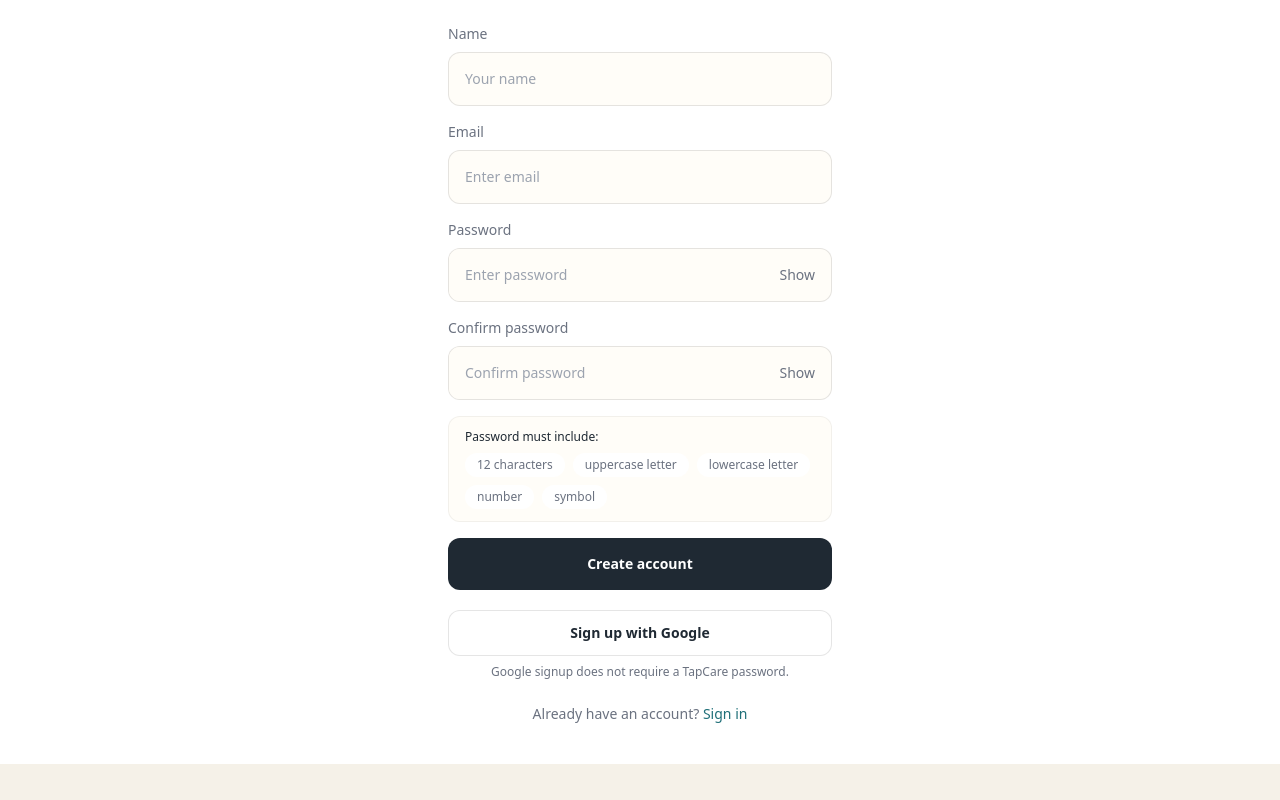
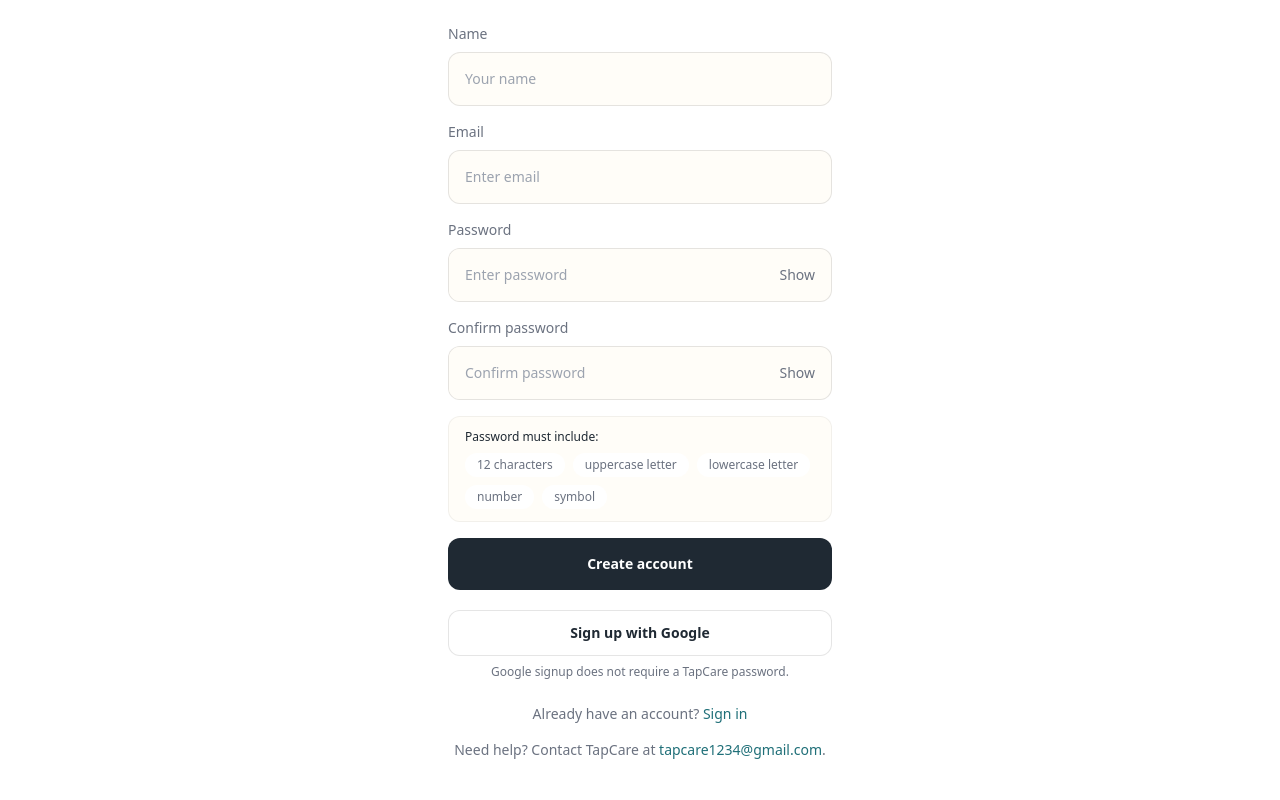
Before and after one commit to TapCare-Team/TapCare, a Next.js app: page /signup in a window 1280 px wide. Shown: the part 200-1000 px from the top of the page. Before the commit the page ends 964 px from the top, so only its background shows below. Built offline with nearby package versions, Linux system fonts and the light colour scheme; no server answers.

Commit message:
Add caregiver support contact email

```diff
--- a/src/app/(caregiver)/caregiver/page.tsx
+++ b/src/app/(caregiver)/caregiver/page.tsx
@@ -2,6 +2,7 @@ import { AppShell } from "@/components/shared/app-shell";
 import { Panel } from "@/components/shared/panel";
 import { CaseloadTable } from "@/components/caregiver/caseload-table";
 import { HouseholdAccessRequestForm } from "@/components/caregiver/household-access-request-form";
+import { SupportContact } from "@/components/shared/support-contact";
 import { requireUserWithRole } from "@/lib/auth";
 import { isDatabaseConfigured } from "@/lib/db/database-mode";
 import { getHouseholdsByIds } from "@/modules/households/services/household-analytics.service";
@@ -41,6 +42,7 @@ export default async function CaregiverDashboardPage() {
             initialRequests={requests}
             canRequest={canRequest}
           />
+          <SupportContact className="mt-5 text-sm text-muted" />
         </Panel>
       ) : null}
     </AppShell>
--- a/src/app/forgot-password/page.tsx
+++ b/src/app/forgot-password/page.tsx
@@ -1,5 +1,6 @@
 import Link from "next/link";
 import { ForgotPasswordForm } from "@/components/auth/forgot-password-form";
+import { SupportContact } from "@/components/shared/support-contact";
 
 export const dynamic = "force-dynamic";
 
@@ -21,6 +22,8 @@ export default function ForgotPasswordPage() {
             Sign in
           </Link>
         </p>
+
+        <SupportContact className="mt-4 text-center text-sm text-muted" />
       </div>
     </div>
   );
--- a/src/app/login/page.tsx
+++ b/src/app/login/page.tsx
@@ -1,6 +1,7 @@
 import { redirect } from "next/navigation";
 import Link from "next/link";
 import { LoginForm } from "@/components/auth/login-form";
+import { SupportContact } from "@/components/shared/support-contact";
 import { getCurrentUser } from "@/lib/auth";
 import { defaultRouteForUser } from "@/modules/auth/services/session.service";
 
@@ -77,6 +78,8 @@ export default async function LoginPage({
             Create an account
           </Link>
         </p>
+
+        <SupportContact className="mt-4 text-center text-sm text-muted" />
       </section>
     </main>
   );
--- a/src/app/reset-password/page.tsx
+++ b/src/app/reset-password/page.tsx
@@ -1,5 +1,6 @@
 import Link from "next/link";
 import { ResetPasswordForm } from "@/components/auth/reset-password-form";
+import { SupportContact } from "@/components/shared/support-contact";
 
 export const dynamic = "force-dynamic";
 
@@ -34,6 +35,8 @@ export default function ResetPasswordPage({
         ) : (
           <ResetPasswordForm token={token} />
         )}
+
+        <SupportContact className="mt-6 text-center text-sm text-muted" />
       </div>
     </div>
   );
--- a/src/app/signup/page.tsx
+++ b/src/app/signup/page.tsx
@@ -1,6 +1,7 @@
 import Link from "next/link";
 import { redirect } from "next/navigation";
 import { SignupForm } from "@/components/auth/signup-form";
+import { SupportContact } from "@/components/shared/support-contact";
 import { getCurrentUser } from "@/lib/auth";
 import { defaultRouteForUser } from "@/modules/auth/services/session.service";
 
@@ -67,6 +68,8 @@ export default async function SignupPage({
             Sign in
           </Link>
         </p>
+
+        <SupportContact className="mt-4 text-center text-sm text-muted" />
       </section>
     </main>
   );
--- /dev/null
+++ b/src/components/shared/support-contact.tsx
@@ -0,0 +1,17 @@
+export const TAPCARE_SUPPORT_EMAIL = "tapcare1234@gmail.com";
+
+export function SupportContact({
+  className = "text-center text-sm text-muted"
+}: {
+  className?: string;
+}) {
+  return (
+    <p className={className}>
+      Need help? Contact TapCare at{" "}
+      <a className="font-medium text-accent" href={`mailto:${TAPCARE_SUPPORT_EMAIL}`}>
+        {TAPCARE_SUPPORT_EMAIL}
+      </a>
+      .
+    </p>
+  );
+}
```
